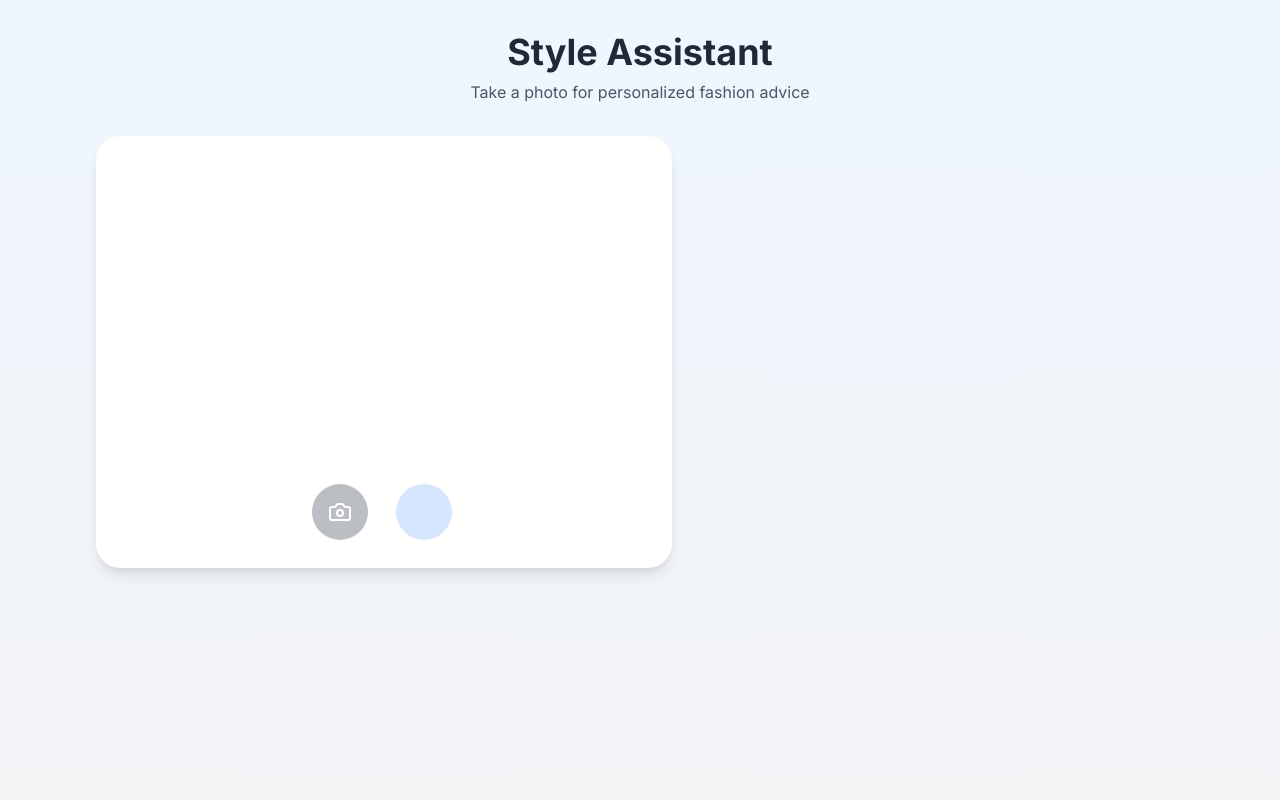
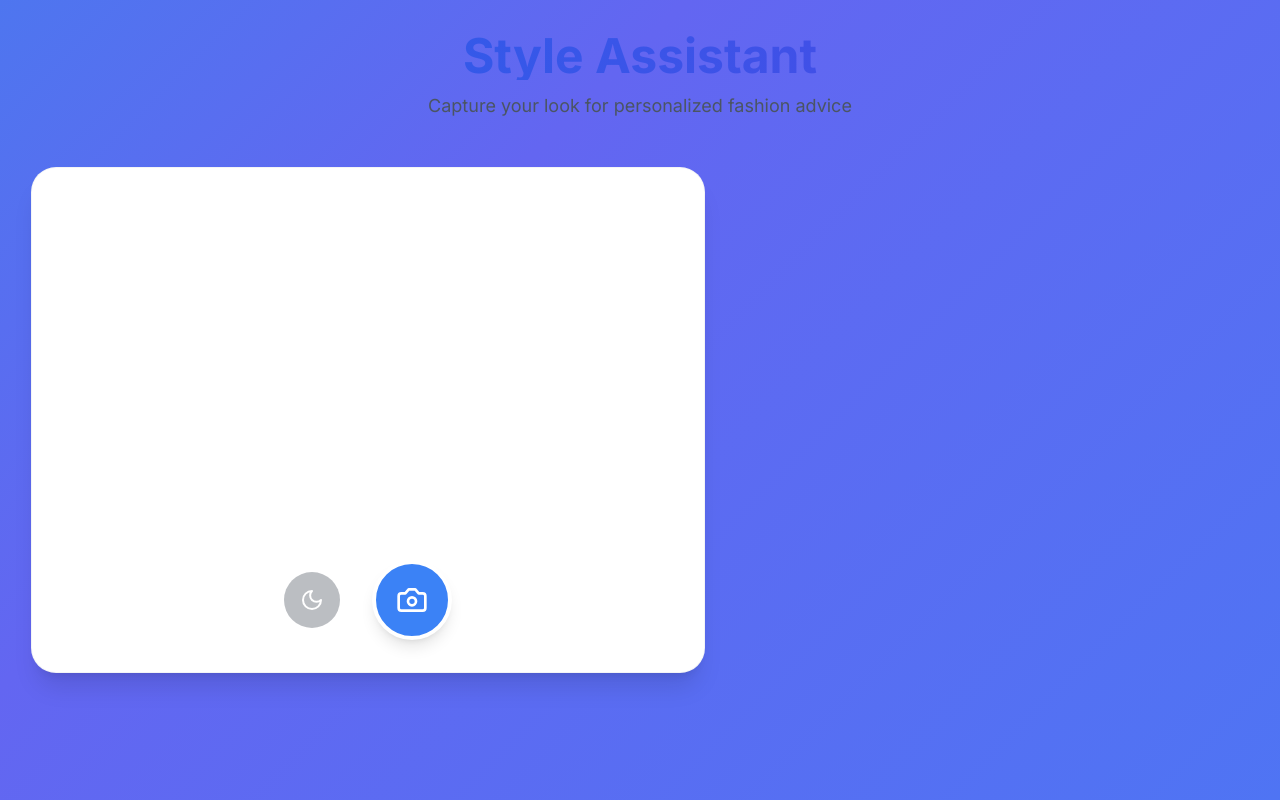
Before and after one commit to st0ckitch/stylist-, a Next.js app: page / in a window 1280 px wide. Built offline with nearby package versions, Linux system fonts and the light colour scheme; no server answers.

Commit message:
Update page.tsx

```diff
--- a/app/page.tsx
+++ b/app/page.tsx
@@ -2,14 +2,14 @@
 
 import { useState, useRef } from 'react'
 import Webcam from 'react-webcam'
-import { Camera, RefreshCw, Wand2, Sparkles } from 'lucide-react'
+import { Camera, RefreshCw, Wand2, Sparkles, Sun, Moon } from 'lucide-react'
 
 export default function Home() {
-  const [image, setImage] = useState<string | null>(null)
-  const [advice, setAdvice] = useState<string>('')
+  const [image, setImage] = useState(null)
+  const [advice, setAdvice] = useState('')
   const [loading, setLoading] = useState(false)
   const [torchOn, setTorchOn] = useState(false)
-  const webcamRef = useRef<Webcam | null>(null)
+  const webcamRef = useRef(null)
 
   const capture = () => {
     const imageSrc = webcamRef.current?.getScreenshot()
@@ -34,64 +34,73 @@ export default function Home() {
   }
 
   return (
-    <main className="min-h-screen bg-gradient-to-b from-blue-50 to-gray-100">
-      <div className="max-w-6xl mx-auto p-4 lg:p-8">
+    <main className="min-h-screen bg-gradient-to-br from-blue-50 via-indigo-50 to-purple-50 animated-gradient">
+      <div className="max-w-7xl mx-auto p-4 lg:p-8 min-h-screen flex flex-col">
         {/* Header */}
-        <div className="text-center mb-8">
-          <h1 className="text-3xl lg:text-4xl font-bold text-gray-800 mb-2">Style Assistant</h1>
-          <p className="text-gray-600">Take a photo for personalized fashion advice</p>
-        </div>
+        <header className="text-center mb-8 lg:mb-12">
+          <h1 className="text-4xl lg:text-5xl font-bold bg-clip-text text-transparent bg-gradient-to-r from-blue-600 to-indigo-600 mb-3">
+            Style Assistant
+          </h1>
+          <p className="text-gray-600 text-lg">Capture your look for personalized fashion advice</p>
+        </header>
 
         {/* Main Content */}
-        <div className="max-w-md mx-auto lg:max-w-none lg:flex lg:gap-8 lg:items-start">
+        <div className="flex-1 flex flex-col lg:flex-row lg:items-start lg:gap-12">
           {/* Camera/Image Section */}
-          <div className="lg:flex-1 lg:max-w-xl">
-            <div className="relative rounded-3xl overflow-hidden bg-white shadow-lg">
+          <div className="flex-1 lg:max-w-2xl">
+            <div className="relative rounded-3xl overflow-hidden bg-white shadow-xl ring-1 ring-gray-100">
               {!image ? (
-                <div className="relative aspect-[3/4] lg:aspect-[4/3]">
+                <div className="relative aspect-[4/5] lg:aspect-[4/3]">
                   <Webcam
                     ref={webcamRef}
                     screenshotFormat="image/jpeg"
-                    className={`absolute inset-0 w-full h-full object-cover ${torchOn ? 'brightness-110' : ''}`}
+                    className={`absolute inset-0 w-full h-full object-cover transition-all duration-300 ${
+                      torchOn ? 'webcam-lighting' : ''
+                    }`}
                     videoConstraints={{
                       facingMode: 'user',
-                      width: { ideal: 1280 },
-                      height: { ideal: 720 }
+                      width: { ideal: 1920 },
+                      height: { ideal: 1080 }
                     }}
                   />
 
                   {/* Camera Controls */}
-                  <div className="absolute bottom-6 inset-x-0 px-6">
-                    <div className="flex items-center justify-center gap-6">
+                  <div className="absolute bottom-8 inset-x-0 px-6">
+                    <div className="flex items-center justify-center gap-8">
                       <button
                         onClick={() => setTorchOn(!torchOn)}
-                        className={`p-4 rounded-full transition-all ${
+                        className={`p-4 rounded-full transition-all transform hover:scale-105 ${
                           torchOn
                             ? 'bg-yellow-500 text-white shadow-lg'
                             : 'bg-gray-800/30 text-white backdrop-blur-md hover:bg-gray-800/40'
                         }`}
                       >
-                        <Camera size={24} />
+                        {torchOn ? <Sun size={24} /> : <Moon size={24} />}
                       </button>
 
                       <button
                         onClick={capture}
-                        className="w-16 h-16 rounded-full border-4 border-white bg-blue-500/20 hover:bg-blue-500/30 backdrop-blur-sm transition-all"
-                      />
+                        className="w-20 h-20 rounded-full border-4 border-white bg-blue-500 hover:bg-blue-600 text-white shadow-lg transform hover:scale-105 transition-all flex items-center justify-center"
+                      >
+                        <Camera size={32} />
+                      </button>
                     </div>
                   </div>
                 </div>
               ) : (
-                <div className="relative aspect-[3/4] lg:aspect-[4/3]">
-                  <img src={image} alt="captured" className="absolute inset-0 w-full h-full object-cover" />
+                <div className="relative aspect-[4/5] lg:aspect-[4/3]">
+                  <img
+                    src={image}
+                    alt="captured"
+                    className="absolute inset-0 w-full h-full object-cover"
+                  />
                 </div>
               )}
             </div>
           </div>
 
           {/* Controls & Advice Section */}
-          {image && (
-            <div className="mt-6 lg:mt-0 lg:flex-1">
+          <div className={`mt-6 lg:mt-0 lg:w-96 transition-all ${image ? 'opacity-100' : 'opacity-0'}`}>
             <div className="space-y-6">
               <div className="flex gap-4">
                 <button
@@ -99,14 +108,15 @@ export default function Home() {
                     setImage(null)
                     setAdvice('')
                   }}
-                    className="flex-1 py-3 px-4 rounded-2xl bg-gray-100 hover:bg-gray-200 text-gray-700 font-medium transition-all"
+                  className="flex-1 py-4 px-6 rounded-2xl bg-white hover:bg-gray-50 text-gray-700 font-medium transition-all shadow-md hover:shadow-lg flex items-center justify-center gap-2"
                 >
-                    Retake
+                  <RefreshCw size={20} />
+                  <span>Retake</span>
                 </button>
                 <button
                   onClick={analyzeImage}
                   disabled={loading}
-                    className="flex-1 py-3 px-4 rounded-2xl bg-blue-500 hover:bg-blue-600 text-white font-medium flex items-center justify-center gap-2 transition-all disabled:opacity-50"
+                  className="flex-1 py-4 px-6 rounded-2xl bg-gradient-to-r from-blue-500 to-indigo-500 hover:from-blue-600 hover:to-indigo-600 text-white font-medium flex items-center justify-center gap-2 transition-all disabled:opacity-50 shadow-md hover:shadow-lg button-shine"
                 >
                   {loading ? (
                     <>
@@ -123,7 +133,7 @@ export default function Home() {
               </div>
 
               {advice && (
-                  <div className="p-6 rounded-2xl bg-white shadow-lg">
+                <div className="p-6 rounded-2xl bg-white shadow-xl ring-1 ring-gray-100">
                   <h2 className="text-xl font-semibold text-gray-800 mb-4 flex items-center gap-2">
                     <Wand2 className="text-blue-500" />
                     Style Advice
@@ -133,7 +143,6 @@ export default function Home() {
               )}
             </div>
           </div>
-          )}
         </div>
       </div>
     </main>
```
Lines whose indentation alone changed are shown as unchanged.
